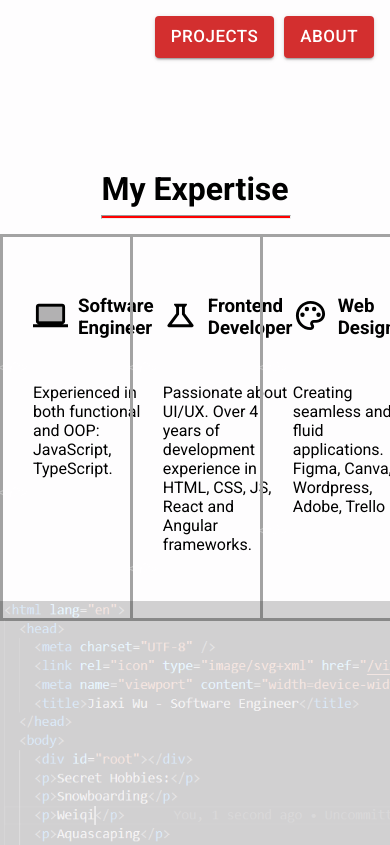
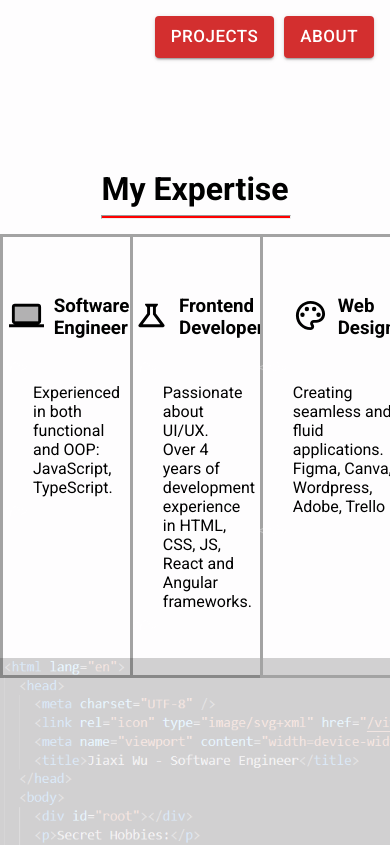
Before and after one commit to Jiaxi-Wu-Dev/portfolio-project, a React (Vite) app: page /about in a window 390 px wide. Shown: the top 845 px of the page. Built offline with nearby package versions, Linux system fonts and the light colour scheme; a web font is replaced by a local one.

Commit message:
working on border left

```diff
--- a/src/components/About/aboutTitle.css
+++ b/src/components/About/aboutTitle.css
@@ -21,7 +21,7 @@
 .skills {
   display: flex;
   position: relative;
-
+  overflow: hidden;
   width: 33.3%;
 }
 
@@ -31,7 +31,9 @@
   border-width: 3px 1.5px 3px 3px;
   border-color: #a3a3a3;
   padding: 40px 30px;
+  padding-right: 25px;
   width: 100%;
+  overflow: hidden;
 }
 
 .elementor-heading-title::before {
@@ -60,6 +62,14 @@
 
 .skillsTextSection {
   width: 100%;
+}
+
+@media (max-width: 800px) {
+  #webDesignerSection {
+    border-right: 1px;
+    border-width: 3px 1.5px 3px 3px;
+    z-index: 2;
+  }
 }
 
 .skillsTextSectionContainer::after {
```
